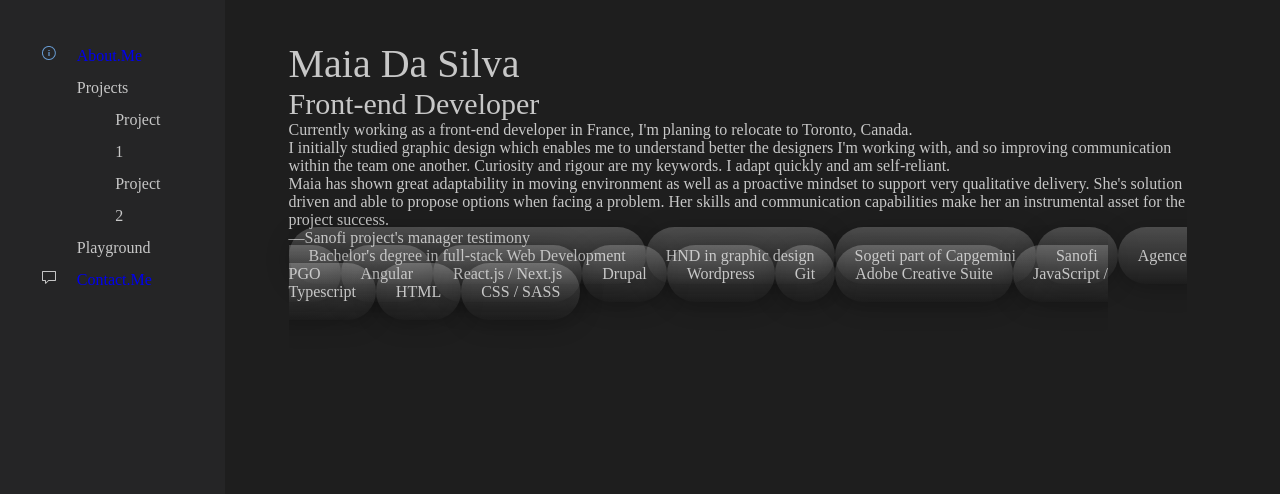
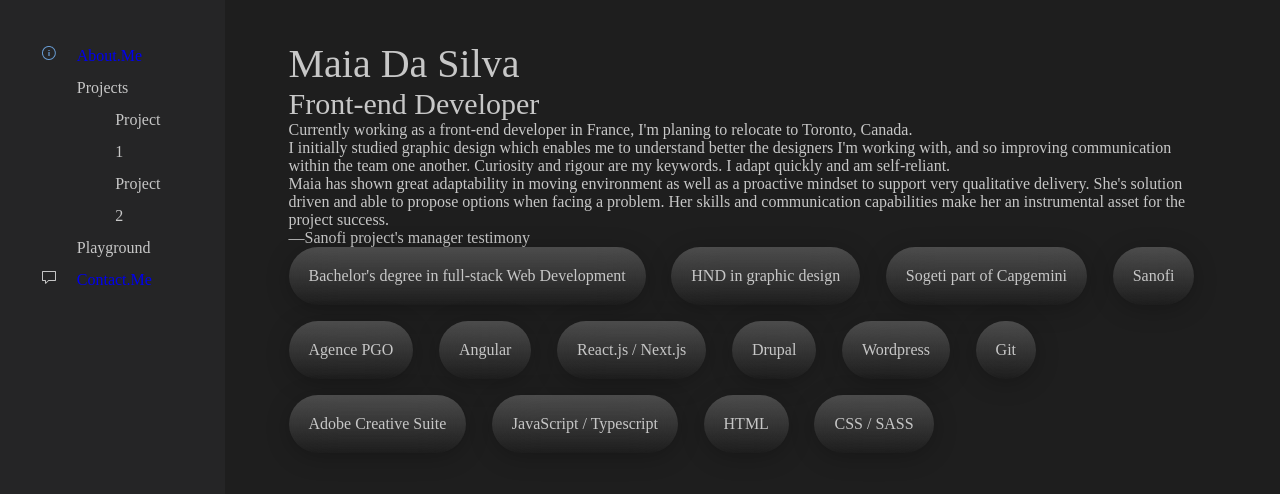
Before and after one commit to MaiaDS/portfolio, a Next.js app: page / in a window 1280 px wide. Shown: the top 494 px of the page. Built offline with nearby package versions, Linux system fonts and the light colour scheme; a web font is replaced by a local one.

Commit message:
fix homepage tag list style

```diff
--- a/src/pages/index.tsx
+++ b/src/pages/index.tsx
@@ -1,5 +1,6 @@
 import Tag from '@/components/tag'
 import { TAGS } from '@/data/tags'
+import { TagList } from '@/styles/components/Home'
 
 export default function Home() {
     return (
@@ -31,11 +32,11 @@ export default function Home() {
                         <figcaption>—Sanofi project's manager testimony</figcaption>
                     </figure>
                 </div>
-                <div>
+                <TagList>
                     {TAGS.map((tag, index) => (
                         <Tag key={index} content={tag} />
                     ))}
-                </div>
+                </TagList>
             </main>
         </>
     )
--- /dev/null
+++ b/src/styles/components/Home.ts
@@ -0,0 +1,7 @@
+import styled from 'styled-components'
+
+export const TagList = styled.div`
+    display: inline-flex;
+    flex-wrap: wrap;
+    gap: 2vh 2vw;
+`
```
